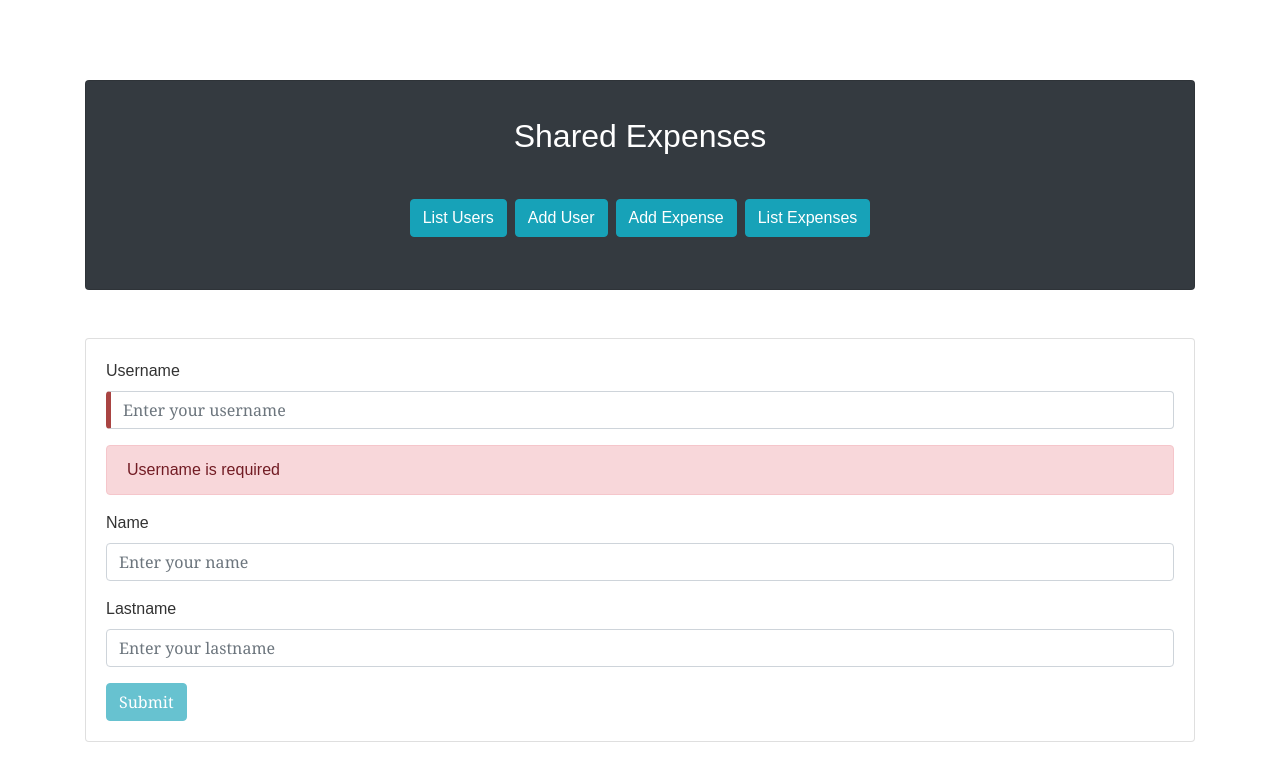
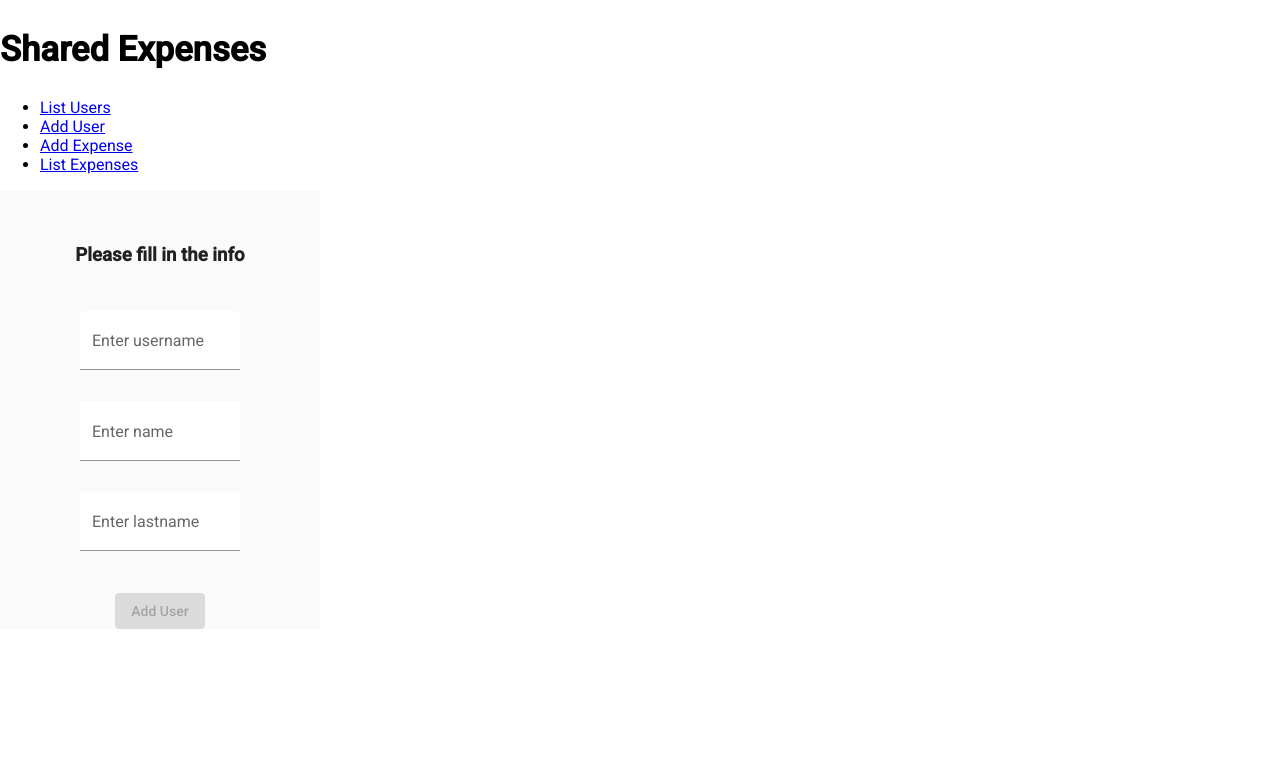
Before and after one commit to olaia/SharedExpenses-web, an Angular app: page /adduser in a window 1280 px wide. Shown: the top 778 px of the page. Built offline with nearby package versions, Linux system fonts and the light colour scheme.

Commit message:
addUser refactored to use flex layout.

```diff
--- a/angular.json
+++ b/angular.json
@@ -24,6 +24,7 @@
               "src/assets"
             ],
             "styles": [
+              "./node_modules/@angular/material/prebuilt-themes/indigo-pink.css",
               "src/styles.css"
             ],
             "scripts": []
@@ -87,6 +88,7 @@
               "src/assets"
             ],
             "styles": [
+              "./node_modules/@angular/material/prebuilt-themes/indigo-pink.css",
               "src/styles.css"
             ],
             "scripts": []
--- a/src/app/app-routing.module.ts
+++ b/src/app/app-routing.module.ts
@@ -3,14 +3,13 @@ import { NgModule } from '@angular/core';
 import { RouterModule, Routes } from '@angular/router';
 import { ExpenseFormComponent } from './components/expense-form/expense-form.component';
 import { ExpenseListComponent } from './components/expense-list/expense-list.component';
-import { UserFormComponent } from './components/user-form/user-form.component';
 import { UserListComponent } from './components/user-list/user-list.component';
 
 const routes: Routes = [
   { path: 'users', component: UserListComponent },
-  { path: 'adduser', component: UserFormComponent },
   { path: 'addexpense', component: ExpenseFormComponent },
-  { path: 'listexpenses', component: ExpenseListComponent }
+  { path: 'listexpenses', component: ExpenseListComponent },
+  { path: 'adduser', loadChildren: () => import('./components/adduser/adduser.module').then(m => m.AdduserModule) },
 ];
 
 @NgModule({
--- /dev/null
+++ b/src/app/components/adduser/adduser.component.html
@@ -0,0 +1,41 @@
+<div fxFlex fxLayout="column" fxLayoutGap="0px">
+  <div fxLayout="row wrap">
+
+    <div fxFlex="25" fxFlex.lt-md="100" fxLayout="column" class="mat-app-background">
+      <div fxLayout="column" fxLayoutAlign="center" style="margin-top:30px">
+        <div fxLayout="row" fxLayoutAlign="center">
+          <h4>Please fill in the info</h4>
+        </div>
+      </div>
+
+      <div fxLayout="column" fxLayoutAlign="center" style="margin-top:20px">
+        <form [formGroup]="form" (ngSubmit)="onSubmit(form.value)">
+          <div fxLayoutAlign="center">
+            <mat-form-field style="width:50%" appearance="fill">
+              <mat-label>Enter username</mat-label>
+              <input formControlName="username" matInput>
+              <mat-error *ngIf="form.controls['username'].invalid">Please enter a valid username</mat-error>
+            </mat-form-field>
+          </div>
+          <div fxLayoutAlign="center" style="margin-top:10px">
+            <mat-form-field style="width:50%" appearance="fill">
+              <mat-label>Enter name</mat-label>
+              <input type="text" formControlName="name" matInput>
+              <mat-error *ngIf="form.controls['name'].invalid">Please enter a valid name</mat-error>
+            </mat-form-field>
+          </div>
+          <div fxLayoutAlign="center" style="margin-top:10px">
+            <mat-form-field style="width:50%" appearance="fill">
+              <mat-label>Enter lastname</mat-label>
+              <input type="text" formControlName="lastname" matInput>
+              <mat-error *ngIf="form.controls['lastname'].invalid">Please enter a valid lastname</mat-error>
+            </mat-form-field>
+          </div>
+          <div fxLayoutAlign="center" style="margin-top:20px">
+            <button [disabled]="!form.valid || formSubmitted" type="submit" mat-raised-button color="primary">Add User</button>
+          </div>
+        </form>
+      </div>
+    </div>
+  </div>
+</div>
--- /dev/null
+++ b/src/app/components/adduser/adduser.component.ts
@@ -0,0 +1,51 @@
+import { Component, OnInit } from '@angular/core';
+import { FormBuilder, FormGroup, Validators } from '@angular/forms';
+import { UserService } from 'src/app/service/user/user.service';
+import { User } from '../../model/user/user';
+
+@Component({
+  selector: 'app-adduser',
+  templateUrl: './adduser.component.html',
+  styleUrls: ['./adduser.component.css']
+})
+export class AdduserComponent implements OnInit {
+  form: FormGroup;
+  formSubmitted: boolean = false;
+
+  constructor(private fb: FormBuilder, private userService: UserService) { }
+
+  ngOnInit(): void {
+    this.form = this.fb.group({
+      'username': ['', Validators.compose([Validators.required])],
+      'name': ['', Validators.compose([Validators.required])],
+      'lastname': ['', Validators.compose([Validators.required])]
+    });
+  }
+
+  onSubmit(userForm) {
+    this.formSubmitted = true;
+
+    if (this.form.valid) {
+        let username = this.form.controls['username'].value;
+        let name = this.form.controls['name'].value;
+        let lastname = this.form.controls['lastname'].value;
+
+        //OLAIA
+        let user = new User();
+        user.username = username;
+        user.name = name;
+        user.lastname = lastname;
+        //OLAIA
+
+        let user$ = this.userService.save(user);
+
+        user$.subscribe(
+            (data: any) => console.log(data),
+            err => console.error(err)
+        );
+    } else {
+        console.log("The form is NOT valid");
+        this.formSubmitted = false;
+    }
+}
+}
--- a/src/app/components/user-form/user-form.component.html
+++ /dev/null
@@ -1,39 +0,0 @@
-<div class="card my-5">
-  <div class="card-body">
-    <form (ngSubmit)="onSubmit()" #userForm="ngForm">
-      <div class="form-group">
-        <label for="username">Username</label>
-        <input type="text" [(ngModel)]="user.username"
-          class="form-control"
-          id="username"
-          name="username"
-          placeholder="Enter your username"
-          required #username="ngModel">
-      </div>
-      <div [hidden]="!name.pristine" class="alert alert-danger">Username is required</div>
-
-      <div class="form-group">
-        <label for="name">Name</label>
-        <input type="text" [(ngModel)]="user.name"
-          class="form-control"
-          id="name"
-          name="name"
-          placeholder="Enter your name"
-          #name="ngModel">
-      </div>
-
-      <div class="form-group">
-        <label for="name">Lastname</label>
-        <input type="text" [(ngModel)]="user.lastname"
-          class="form-control"
-          id="lastname"
-          name="lastname"
-          placeholder="Enter your lastname"
-          #lastname="ngModel">
-      </div>
-
-      <button type="submit" [disabled]="!userForm.form.valid"
-        class="btn btn-info">Submit</button>
-    </form>
-  </div>
-</div>
--- a/src/app/components/user-form/user-form.component.ts
+++ /dev/null
@@ -1,30 +0,0 @@
-import { Component } from '@angular/core';
-import { ActivatedRoute, Router } from '@angular/router';
-import { User } from '../../model/user/user';
-import { UserService } from '../../service/user/user.service';
-
-@Component({
-  selector: 'app-user-form',
-  templateUrl: './user-form.component.html',
-  styleUrls: ['./user-form.component.css']
-})
-export class UserFormComponent {
-
-  user: User;
-
-  constructor(
-    private route: ActivatedRoute,
-    private router: Router,
-    private userService: UserService) {
-      this.user = new User();
-  }
-
-  onSubmit(){
-    this.userService.save(this.user).subscribe(result => this.gotoUserList());
-  }
-
-  gotoUserList(){
-    this.router.navigate(['users'])
-  }
-
-}
--- a/src/assets/forms.css
+++ b/src/assets/forms.css
@@ -1,7 +1,8 @@
+/*
 .ng-valid[required], .ng-valid.required  {
-  border-left: 5px solid #42A948; /* green */
+  border-left: 5px solid #42A948;
 }
 
 .ng-invalid:not(form)  {
-  border-left: 5px solid #a94442; /* red */
-}
+  border-left: 5px solid #a94442;
+} */
--- a/src/index.html
+++ b/src/index.html
@@ -4,12 +4,15 @@
   <meta charset="utf-8">
   <title>SharedExpensesWeb</title>
   <base href="/">
+
   <meta name="viewport" content="width=device-width, initial-scale=1">
   <link rel="icon" type="image/x-icon" href="favicon.ico">
-
-  <link rel="stylesheet"
-        href="https://unpkg.com/bootstrap@4.0.0/dist/css/bootstrap.min.css">
+  <!-- <link rel="stylesheet"
+        href="https://unpkg.com/bootstrap@4.0.0/dist/css/bootstrap.min.css"> -->
   <link rel="stylesheet" href="assets/forms.css">
+  <!-- <link rel="preconnect" href="https://fonts.gstatic.com"> -->
+  <link href="https://fonts.googleapis.com/css2?family=Roboto:wght@300;400;500&display=swap" rel="stylesheet">
+  <link href="https://fonts.googleapis.com/icon?family=Material+Icons" rel="stylesheet">
 </head>
 <body>
   <app-root></app-root>
--- a/src/styles.css
+++ b/src/styles.css
@@ -1,22 +1,46 @@
-/* Application-wide Styles */
+html, body {
+  height: 100%;
+}
+
+body {
+  margin: 0;
+  font-family: Roboto, "Helvetica Neue", sans-serif;
+}
+
+img {
+    max-width: 100%;
+    height: auto;
+}
+
+video {
+    max-width: 100%;
+    height: auto;
+}
+
+html {
+    width: 100%;
+    background-color: #ffffff;
+}
+
 h1 {
-    color: #369;
-    font-family: Arial, Helvetica, sans-serif;
-    font-size: 250%;
-  }
-  h2, h3 {
-    color: #444;
-    font-family: Arial, Helvetica, sans-serif;
-    font-weight: lighter;
-  }
-  body {
-    margin: 2em;
-  }
-  body, input[type="text"], button {
-    color: #333;
-    font-family: Cambria, Georgia, serif;
-  }
-  /* everywhere else */
-  * {
-    font-family: Arial, Helvetica, sans-serif;
-  }
+    font-size: 34pt;
+}
+
+h2 {
+    font-size: 26pt;
+}
+
+h3 {
+    font-size: 18pt;
+}
+
+h4 {
+  font-size: 14pt;
+}
+
+.mat-form-field-flex {
+  background-color: #ffffff !important;
+}
+
+html, body { height: 100%; }
+body { margin: 0; font-family: Roboto, "Helvetica Neue", sans-serif; }
```
Also changed, not shown: src/app/app.module.ts (+4 -6 lines), src/app/components/adduser/adduser.module.ts (added, +31 -0 lines), src/app/components/adduser/adduser.component.css (added), 1 other file (tests, documents, lock files or other folders).
